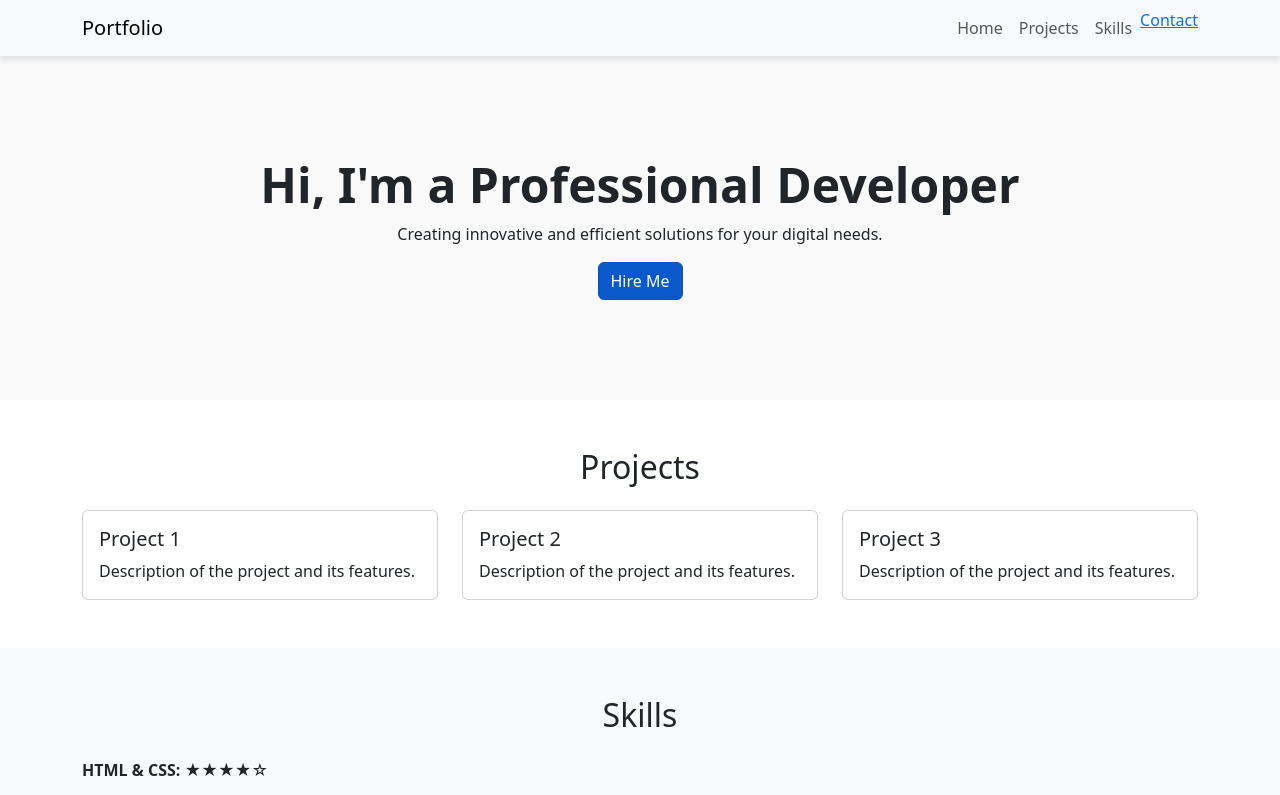
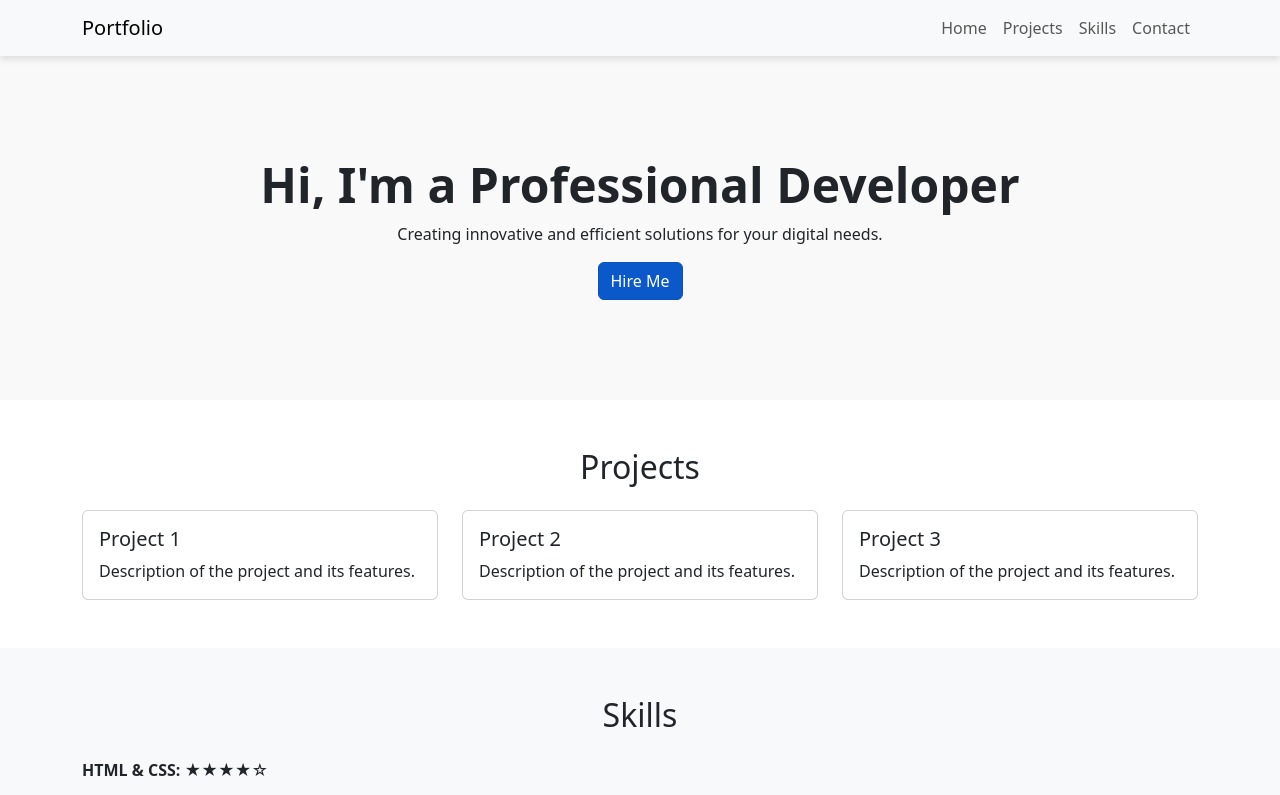
Before and after one commit to shrmax/AWT--Assignement, a plain HTML site: page index.html in a window 1280 px wide. Shown: the top 795 px of the page. Drawn offline with nearby package versions, Linux system fonts and the light colour scheme.

Commit message:
Update index.html
made some minor changes

```diff
--- a/index.html
+++ b/index.html
@@ -60,7 +60,7 @@
           <li class="nav-item"><a class="nav-link" href="#hero">Home</a></li>
           <li class="nav-item"><a class="nav-link" href="#projects">Projects</a></li>
           <li class="nav-item"><a class="nav-link" href="#skills">Skills</a></li>
-          <li class="nav-item"><a class="nav" href="#contact">Contact</a></li>
+          <li class="nav-item"><a class="nav-link" href="#contact">Contact</a></li>
         </ul>
       </div>
     </div>
```
